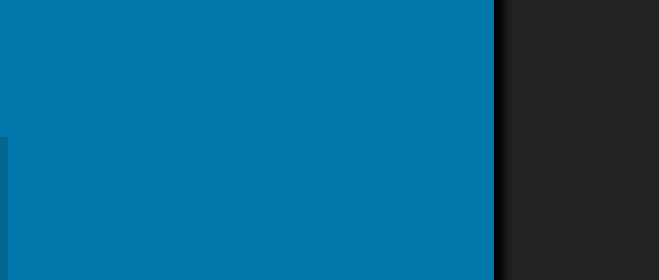
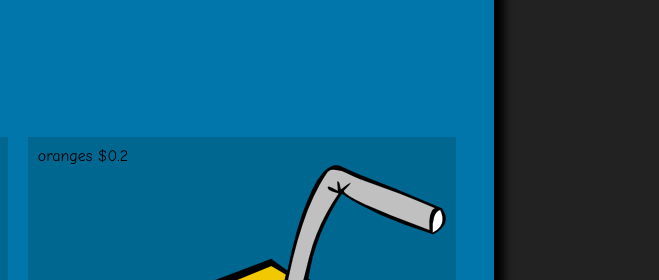
Before and after one commit to PoopFeast6969/Mountain-Misfits-Website, a plain HTML site: page index.html in a window 1280 px wide. Shown: the part 4640-4920 px from the top of the page, 621-1280 px from the left. Drawn offline with nearby package versions, Linux system fonts and the light colour scheme.

Commit message:
why not?

```diff
--- a/index.html
+++ b/index.html
@@ -263,6 +263,9 @@
         },
         'an apple p-hone, usually the ones that are really expensive': {
             'price':1
+        },
+        'oranges': {
+            'price':0.2
         }
     },
     i = 0;
```
Also changed, not shown: images/oranges.png (added).
